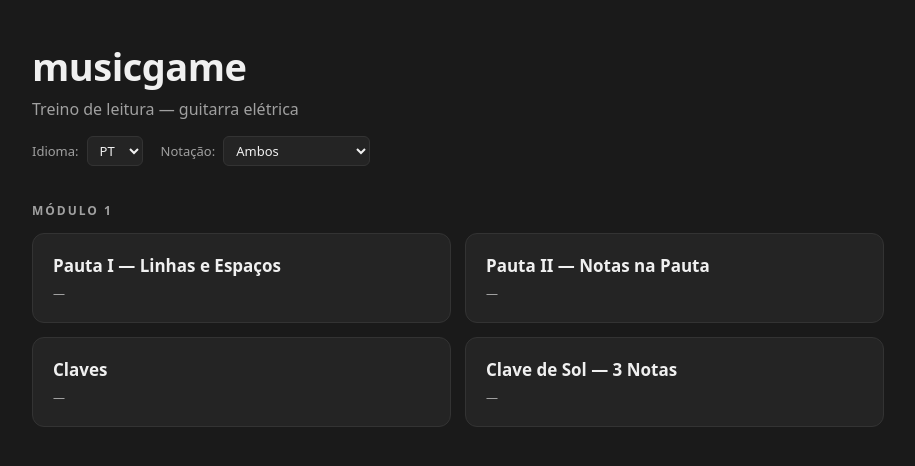
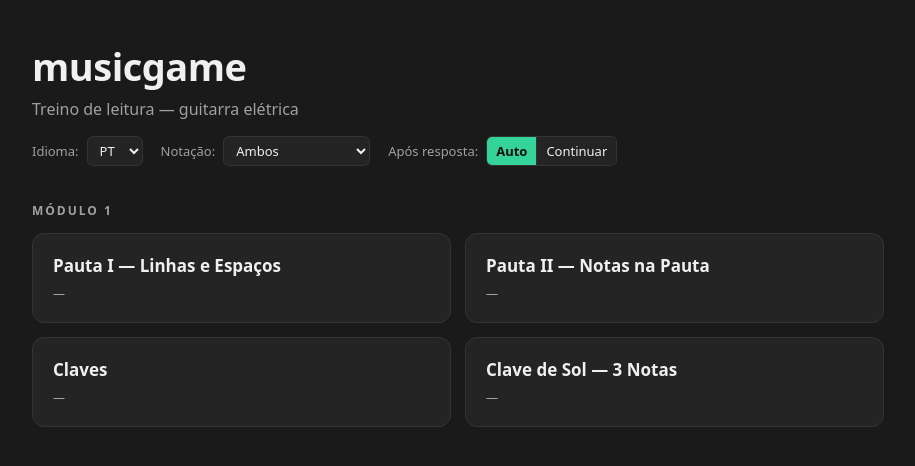
Before and after one commit to PietroFilippo/Music-Game, a React (Vite) app: page / in a window 1280 px wide. Shown: the top 466 px of the page, without its empty margins (182-1097 px from the left). Built offline with nearby package versions, Linux system fonts and the light colour scheme.

Commit message:
feat: add optional manual continue mode for quiz rounds with persisted advance setting

```diff
--- a/src/SettingsContext.tsx
+++ b/src/SettingsContext.tsx
@@ -1,13 +1,14 @@
 import { createContext, useContext, useEffect, useState, type ReactNode } from 'react';
-import type { Settings, Language, Notation } from './types';
+import type { AdvanceMode, Settings, Language, Notation } from './types';
 
-const DEFAULTS: Settings = { language: 'pt', notation: 'both' };
+const DEFAULTS: Settings = { language: 'pt', notation: 'both', advanceMode: 'auto' };
 const KEY = 'musicgame.settings';
 
 interface Ctx {
   settings: Settings;
   setLanguage: (l: Language) => void;
   setNotation: (n: Notation) => void;
+  setAdvanceMode: (m: AdvanceMode) => void;
 }
 
 const SettingsContext = createContext<Ctx | null>(null);
@@ -30,6 +31,7 @@ export function SettingsProvider({ children }: { children: ReactNode }) {
     settings,
     setLanguage: l => setSettings(s => ({ ...s, language: l })),
     setNotation: n => setSettings(s => ({ ...s, notation: n })),
+    setAdvanceMode: m => setSettings(s => ({ ...s, advanceMode: m })),
   };
   return <SettingsContext.Provider value={value}>{children}</SettingsContext.Provider>;
 }
--- a/src/components/SettingsBar.tsx
+++ b/src/components/SettingsBar.tsx
@@ -1,6 +1,7 @@
 import { useSettings } from '../SettingsContext';
 import { useI18n } from '../hooks/useI18n';
-import type { Language, Notation } from '../types';
+import type { CSSProperties } from 'react';
+import type { AdvanceMode, Language, Notation } from '../types';
 
 const ctrlStyle = {
   background: 'var(--bg-card)',
@@ -11,11 +12,41 @@ const ctrlStyle = {
   fontSize: 13,
 };
 
+const segmentStyle: CSSProperties = {
+  display: 'inline-flex',
+  border: '1px solid var(--border)',
+  borderRadius: 6,
+  overflow: 'hidden',
+};
+
+function segmentButtonStyle(active: boolean): CSSProperties {
+  return {
+    background: active ? 'var(--accent-strong)' : 'var(--bg-card)',
+    color: active ? '#0f0f0f' : 'var(--fg)',
+    border: 'none',
+    borderRight: '1px solid var(--border)',
+    padding: '5px 9px',
+    fontSize: 13,
+    fontWeight: active ? 700 : 500,
+  };
+}
+
 export function SettingsBar() {
-  const { settings, setLanguage, setNotation } = useSettings();
+  const { settings, setLanguage, setNotation, setAdvanceMode } = useSettings();
   const { t } = useI18n();
+  const advanceModes: AdvanceMode[] = ['auto', 'manual'];
+
   return (
-    <div style={{ display: 'flex', gap: 18, marginTop: 14, fontSize: 13, color: 'var(--fg-muted)' }}>
+    <div
+      style={{
+        display: 'flex',
+        gap: 18,
+        marginTop: 14,
+        fontSize: 13,
+        color: 'var(--fg-muted)',
+        flexWrap: 'wrap',
+      }}
+    >
       <label style={{ display: 'flex', gap: 8, alignItems: 'center' }}>
         {t('settings.language')}:
         <select
@@ -39,6 +70,28 @@ export function SettingsBar() {
           <option value="both">{t('notation.both')}</option>
         </select>
       </label>
+      <div style={{ display: 'flex', gap: 8, alignItems: 'center' }}>
+        {t('settings.advance')}:
+        <div style={segmentStyle}>
+          {advanceModes.map((mode, index) => {
+            const active = settings.advanceMode === mode;
+            const style = segmentButtonStyle(active);
+            if (index === advanceModes.length - 1) style.borderRight = 'none';
+
+            return (
+              <button
+                key={mode}
+                type="button"
+                aria-pressed={active}
+                onClick={() => setAdvanceMode(mode)}
+                style={style}
+              >
+                {t(`advance.${mode}`)}
+              </button>
+            );
+          })}
+        </div>
+      </div>
     </div>
   );
 }
--- a/src/games/clave-sol/ClaveSol.tsx
+++ b/src/games/clave-sol/ClaveSol.tsx
@@ -7,6 +7,7 @@ import { Staff } from '../../components/Staff';
 import { AnswerBank } from '../../components/AnswerBank';
 import { Fretboard } from '../../components/Fretboard';
 import { GuitarTab } from '../../components/GuitarTab';
+import { ContinueButton } from '../../components/ContinueButton';
 import { fretsForVexKey } from '../../music/guitar';
 import { TREBLE_POSITIONS, pickRandom, shuffle } from '../../music/theory';
 import { noteLabel, type LetterNote } from '../../music/notes';
@@ -31,13 +32,17 @@ export function ClaveSol({ onExit }: { onExit: () => void }) {
   const q = useMemo(makeQuestion, [progress.round]);
   const [picked, setPicked] = useState<LetterNote | null>(null);
 
+  const finishRound = (answer: LetterNote) => {
+    progress.submit(answer === q.target.letter);
+    setPicked(null);
+  };
+
   const onPick = (val: LetterNote) => {
     if (picked) return;
     setPicked(val);
-    window.setTimeout(() => {
-      progress.submit(val === q.target.letter);
-      setPicked(null);
-    }, 900);
+    if (settings.advanceMode === 'auto') {
+      window.setTimeout(() => finishRound(val), 900);
+    }
   };
 
   const frets = fretsForVexKey(q.target.vexKey);
@@ -85,6 +90,9 @@ export function ClaveSol({ onExit }: { onExit: () => void }) {
             <Fretboard positions={frets.slice(0, 1)} />
           </div>
         )}
+        {picked && settings.advanceMode === 'manual' && (
+          <ContinueButton onClick={() => finishRound(picked)} />
+        )}
       </div>
     </GameShell>
   );
--- a/src/games/claves/Claves.tsx
+++ b/src/games/claves/Claves.tsx
@@ -5,6 +5,7 @@ import { useSettings } from '../../SettingsContext';
 import { GameShell } from '../../components/GameShell';
 import { Staff } from '../../components/Staff';
 import { AnswerBank } from '../../components/AnswerBank';
+import { ContinueButton } from '../../components/ContinueButton';
 import { CLEFS, pickRandom, shuffle } from '../../music/theory';
 import { noteLabel, type LetterNote } from '../../music/notes';
 
@@ -24,13 +25,17 @@ export function Claves({ onExit }: { onExit: () => void }) {
   const q = useMemo(makeQuestion, [progress.round]);
   const [picked, setPicked] = useState<LetterNote | null>(null);
 
+  const finishRound = (answer: LetterNote) => {
+    progress.submit(answer === q.clef.anchorLetter);
+    setPicked(null);
+  };
+
   const onPick = (val: LetterNote) => {
     if (picked) return;
     setPicked(val);
-    window.setTimeout(() => {
-      progress.submit(val === q.clef.anchorLetter);
-      setPicked(null);
-    }, 900);
+    if (settings.advanceMode === 'auto') {
+      window.setTimeout(() => finishRound(val), 900);
+    }
   };
 
   return (
@@ -50,6 +55,9 @@ export function Claves({ onExit }: { onExit: () => void }) {
           lastPick={picked ?? undefined}
           correctValue={q.clef.anchorLetter}
         />
+        {picked && settings.advanceMode === 'manual' && (
+          <ContinueButton onClick={() => finishRound(picked)} />
+        )}
       </div>
     </GameShell>
   );
--- a/src/games/pauta-i/PautaI.tsx
+++ b/src/games/pauta-i/PautaI.tsx
@@ -6,6 +6,7 @@ import { GameShell } from '../../components/GameShell';
 import { Staff } from '../../components/Staff';
 import { AnswerBank } from '../../components/AnswerBank';
 import { Fretboard } from '../../components/Fretboard';
+import { ContinueButton } from '../../components/ContinueButton';
 import { fretsForVexKey } from '../../music/guitar';
 import { TREBLE_POSITIONS, pickRandom, shuffle, type StaffPosition } from '../../music/theory';
 import { noteLabel } from '../../music/notes';
@@ -31,15 +32,19 @@ export function PautaI({ onExit }: { onExit: () => void }) {
   const q = useMemo(makeQuestion, [progress.round]);
   const [picked, setPicked] = useState<StaffPosition | null>(null);
 
+  const finishRound = (answer: StaffPosition) => {
+    progress.submit(keyOf(answer) === keyOf(q.target));
+    setPicked(null);
+  };
+
   const onPick = (val: string) => {
     if (picked) return;
     const found = q.choices.find(c => keyOf(c) === val);
     if (!found) return;
     setPicked(found);
-    window.setTimeout(() => {
-      progress.submit(keyOf(found) === keyOf(q.target));
-      setPicked(null);
-    }, 900);
+    if (settings.advanceMode === 'auto') {
+      window.setTimeout(() => finishRound(found), 900);
+    }
   };
 
   const labelFor = (p: StaffPosition) =>
@@ -75,6 +80,9 @@ export function PautaI({ onExit }: { onExit: () => void }) {
             <Fretboard positions={fretsForVexKey(q.target.vexKey).slice(0, 1)} />
           </div>
         )}
+        {picked && settings.advanceMode === 'manual' && (
+          <ContinueButton onClick={() => finishRound(picked)} />
+        )}
       </div>
     </GameShell>
   );
--- a/src/games/pauta-ii/PautaII.tsx
+++ b/src/games/pauta-ii/PautaII.tsx
@@ -6,6 +6,7 @@ import { GameShell } from '../../components/GameShell';
 import { Staff } from '../../components/Staff';
 import { AnswerBank } from '../../components/AnswerBank';
 import { Fretboard } from '../../components/Fretboard';
+import { ContinueButton } from '../../components/ContinueButton';
 import { fretsForVexKey } from '../../music/guitar';
 import { TREBLE_POSITIONS, pickRandom, shuffle } from '../../music/theory';
 import { noteLabel, LETTERS, type LetterNote } from '../../music/notes';
@@ -36,13 +37,17 @@ export function PautaII({ onExit }: { onExit: () => void }) {
   const q = useMemo(makeQuestion, [progress.round]);
   const [picked, setPicked] = useState<LetterNote | null>(null);
 
+  const finishRound = (answer: LetterNote) => {
+    progress.submit(answer === q.target.letter);
+    setPicked(null);
+  };
+
   const onPick = (val: LetterNote) => {
     if (picked) return;
     setPicked(val);
-    window.setTimeout(() => {
-      progress.submit(val === q.target.letter);
-      setPicked(null);
-    }, 900);
+    if (settings.advanceMode === 'auto') {
+      window.setTimeout(() => finishRound(val), 900);
+    }
   };
 
   const promptKey = q.direction === 'up' ? 'prompts.pauta-ii.up' : 'prompts.pauta-ii.down';
@@ -86,6 +91,9 @@ export function PautaII({ onExit }: { onExit: () => void }) {
             <Fretboard positions={fretsForVexKey(q.target.vexKey).slice(0, 1)} />
           </div>
         )}
+        {picked && settings.advanceMode === 'manual' && (
+          <ContinueButton onClick={() => finishRound(picked)} />
+        )}
       </div>
     </GameShell>
   );
--- a/src/i18n/index.ts
+++ b/src/i18n/index.ts
@@ -13,6 +13,7 @@ const pt: Dict = {
   'common.start': 'Jogar',
   'common.back': 'Voltar',
   'common.next': 'Próxima',
+  'common.continue': 'Continuar',
   'common.again': 'Jogar novamente',
   'common.exit': 'Sair',
   'common.check': 'Conferir',
@@ -31,9 +32,12 @@ const pt: Dict = {
   'common.tab': 'Tablatura',
   'settings.language': 'Idioma',
   'settings.notation': 'Notação',
+  'settings.advance': 'Após resposta',
   'notation.letter': 'Letra (C-D-E)',
   'notation.solfege': 'Solfejo (Dó-Ré-Mi)',
   'notation.both': 'Ambos',
+  'advance.auto': 'Auto',
+  'advance.manual': 'Continuar',
   'prompts.pauta-i': 'Que linha ou espaço está marcado?',
   'prompts.pauta-ii.up': 'Conte {n} ASCENDENTE. Qual a nota?',
   'prompts.pauta-ii.down': 'Conte {n} DESCENDENTE. Qual a nota?',
@@ -52,6 +56,7 @@ const en: Dict = {
   'common.start': 'Play',
   'common.back': 'Back',
   'common.next': 'Next',
+  'common.continue': 'Continue',
   'common.again': 'Play again',
   'common.exit': 'Exit',
   'common.check': 'Check',
@@ -70,9 +75,12 @@ const en: Dict = {
   'common.tab': 'Tab',
   'settings.language': 'Language',
   'settings.notation': 'Note names',
+  'settings.advance': 'After answer',
   'notation.letter': 'Letter names (C-D-E)',
   'notation.solfege': 'Solfege (Do-Re-Mi)',
   'notation.both': 'Letters + solfege',
+  'advance.auto': 'Auto',
+  'advance.manual': 'Continue',
   'prompts.pauta-i': 'Which line or space is marked?',
   'prompts.pauta-ii.up': 'Count {n} positions UP. What note?',
   'prompts.pauta-ii.down': 'Count {n} positions DOWN. What note?',
--- a/src/types.ts
+++ b/src/types.ts
@@ -1,6 +1,7 @@
 export type GameId = 'pauta-i' | 'pauta-ii' | 'claves' | 'clave-sol';
 export type Language = 'pt' | 'en';
 export type Notation = 'letter' | 'solfege' | 'both';
+export type AdvanceMode = 'auto' | 'manual';
 
 export interface ScoreRecord {
   gameId: GameId;
@@ -12,4 +13,5 @@ export interface ScoreRecord {
 export interface Settings {
   language: Language;
   notation: Notation;
+  advanceMode: AdvanceMode;
 }
```
